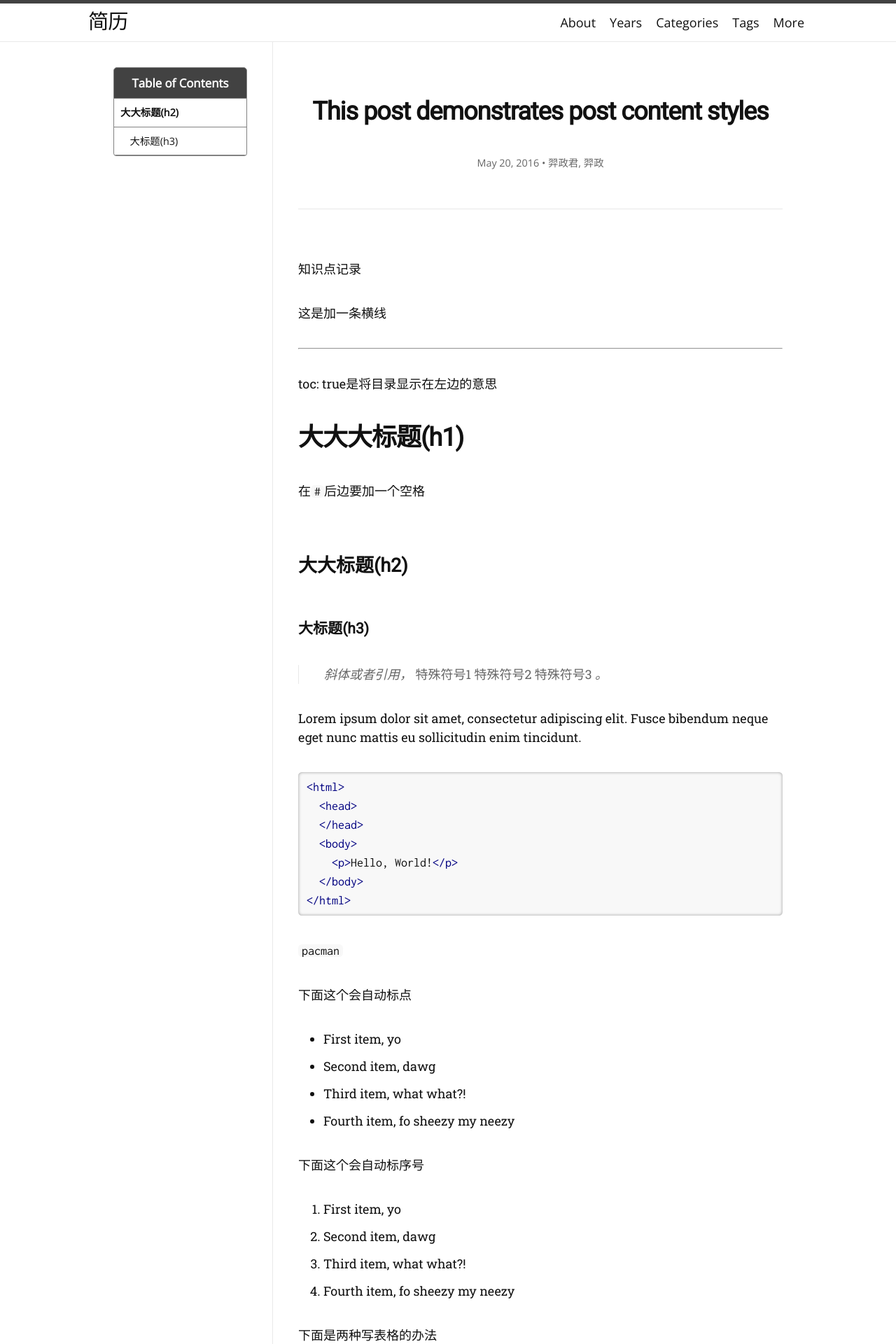
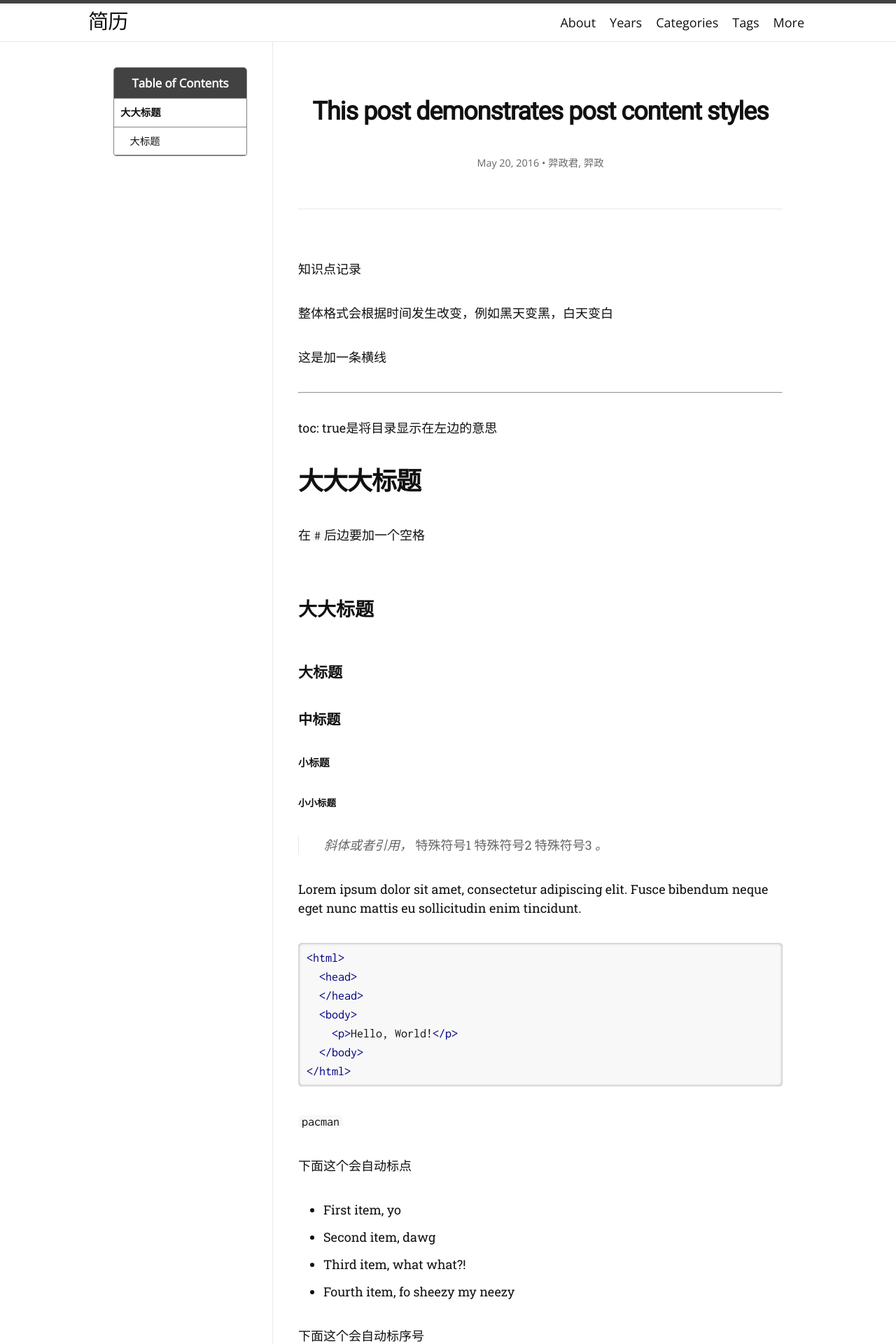
Before and after one commit to guohuanguohuan/helloyizhengjun.github.io, a Jekyll site: the page built from _posts/2016-05-20-this-post-demonstrates-post-content-styles.md, in a window 1280 px wide. Shown: the top 1920 px of the page at 70% size. Built offline with Jekyll 4.4.1, drawn with Linux system fonts in a browser that asks for light colours; nearby versions of some CDN libraries; some web fonts are replaced.

Commit message:
Update 2016-05-20-this-post-demonstrates-post-content-styles.md

```diff
--- a/_posts/2016-05-20-this-post-demonstrates-post-content-styles.md
+++ b/_posts/2016-05-20-this-post-demonstrates-post-content-styles.md
@@ -15,19 +15,27 @@ author:
 
 知识点记录
 
+整体格式会根据时间发生改变，例如黑天变黑，白天变白
+
 这是加一条横线
 
 ---
 
 toc: true是将目录显示在左边的意思
 
-# 大大大标题(h1)
+# 大大大标题
 
 在`#`后边要加一个空格
 
-## 大大标题(h2)
+## 大大标题
 
-### 大标题(h3)
+### 大标题
+
+#### 中标题
+
+##### 小标题
+
+###### 小小标题
 
 
 > 斜体或者引用， *特殊符号1*  <i>特殊符号2</i>  <em>特殊符号3</em> 。
```
